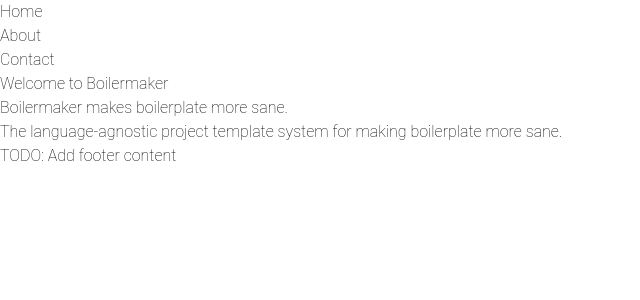
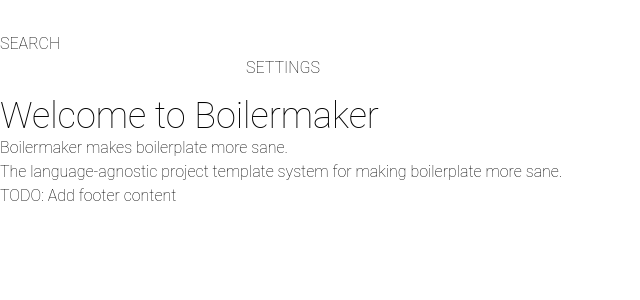
Before and after one commit to yeajustmars/boilermaker, a Python web app: template packages/boilermaker_web/views/home.html in a window 1280 px wide. Shown: the top 300 px of the page, without its empty margins (0-640 px from the left). Run offline with Jinja, Linux system fonts and the light colour scheme; the template is opened without the code that fills it: most values are stand-ins (such as "Sample title", 1, 10 or a date in 2020).

Commit message:
web: basic layout, nav

```diff
--- /dev/null
+++ b/packages/boilermaker_ui/assets/js/main.js
@@ -0,0 +1,30 @@
+(function () {
+  const showElement = (el) => el.style.removeProperty("display");
+
+  const hideElement = (el) => el.style.display = "none";
+
+  const toggleElement = (el) => {
+    if (el.style.display === "none") {
+      showElement(el);
+    } else {
+      hideElement(el);
+    }
+  };
+
+  document.addEventListener("DOMContentLoaded", function() {
+    const mainMenu = document.querySelector("#nav-main-dropdown-button");
+    const mainDropdown = document.querySelector("#nav-main-dropdown-menu");
+
+    hideElement(mainDropdown);
+
+    mainMenu.addEventListener("click", () => {
+      console.log("Toggling main dropdown");
+      toggleElement(mainDropdown);
+    });
+
+    mainDropdown.addEventListener("mouseleave", () => {
+      hideElement(mainDropdown);
+    });
+  });
+
+})();
--- a/packages/boilermaker_web/views/home.html
+++ b/packages/boilermaker_web/views/home.html
@@ -1,6 +1,6 @@
 {% extends "layout.html" %}
 
-{% block title %}Boilermaker | Home{% endblock %}
+{% block title %}Boilermaker | {{title}}{% endblock %}
 
 {% block content %}
 <h1 class="mt-4 text-4xl">Welcome to Boilermaker</h1>
--- a/packages/boilermaker_web/views/layout.html
+++ b/packages/boilermaker_web/views/layout.html
@@ -4,10 +4,24 @@
     <meta charset="UTF-8">
     <meta name="viewport" content="width=device-width, initial-scale=1.0">
     <title>{% block title %}Boilermaker{% endblock %}</title>
+    <link rel="icon" type="image/png" href="/assets/img/logo-flame.png">
+    <link rel="preconnect" href="https://fonts.googleapis.com">
+    <link rel="preconnect" href="https://fonts.gstatic.com" crossorigin>
+    <link rel="stylesheet" href="{{font_roboto_url}}">
+    <link rel="stylesheet" href="{{font_fira_code_url}}">
+    <link rel="stylesheet" href="{{font_awesome_url}}">
+    <link rel="stylesheet" href="/assets/css/tailwind.css">
+    {% if is_dev_env %}
+    <link rel="stylesheet" href="/assets/css/tailwind.css?t={{timestamp}}">
+    <link rel="stylesheet" href="/assets/css/main.css?t={{timestamp}}">
+    <script src="/assets/js/main.js?t={{timestamp}}" defer></script>
+    {% else %}
     <link rel="stylesheet" href="/assets/css/tailwind.css">
     <link rel="stylesheet" href="/assets/css/main.css">
+    <script src="/assets/js/main.js" defer></script>
+    {% endif %}
 </head>
-<body>
+<body class="{{layout_style}}">
     <header>
       {% include 'nav.html' %}
     </header>
--- a/packages/boilermaker_web/views/nav.html
+++ b/packages/boilermaker_web/views/nav.html
@@ -1,7 +1,41 @@
-<nav>
-  <ul>
-    <li><a href="/">Home</a></li>
-    <li><a href="/about">About</a></li>
-    <li><a href="/contact">Contact</a></li>
-  </ul>
+<nav id="navbar" class="{{nav_style}}">
+  <div id="nav-main-dropdown-container" class="w-1/4 text-2xl">
+    <div id="nav-main-dropdown-button" class="inline-block align-middle">
+      <i class="fa-solid fa-bars"></i>
+    </div>
+    <div id="nav-main-dropdown-menu" class="{{nav_dropdown_menu_style}}">
+      <ul>
+        <li>
+          <a href="/" class="{{nav_dropdown_style}}">
+            <i class="fa-solid fa-house"></i>
+            Home
+          </a>
+        </li>
+        <li>
+          <a href="/" class="{{nav_dropdown_style}}">
+            <i class="fa-solid fa-note-sticky"></i>
+            Templates
+          </a>
+        </li>
+        <li>
+          <a href="/" class="{{nav_dropdown_style}}">
+            <i class="fa-solid fa-file-code"></i>
+            Docs
+          </a>
+        </li>
+        <li>
+          <a href="/" class="{{nav_dropdown_style}}">
+            <i class="fa-solid fa-hands-helping"></i>
+            Get Involved
+          </a>
+        </li>
+      </ul>
+    </div>
+  </div>
+  <div id="nav-main-search" class="w-1/2">
+    SEARCH
+  </div>
+  <div id="nav-main-settings" class="w-1/4 text-right">
+    SETTINGS
+  </div>
 </nav>
```
Also changed, not shown: packages/boilermaker_ui/assets/css/tailwind.css, 4 other files.
